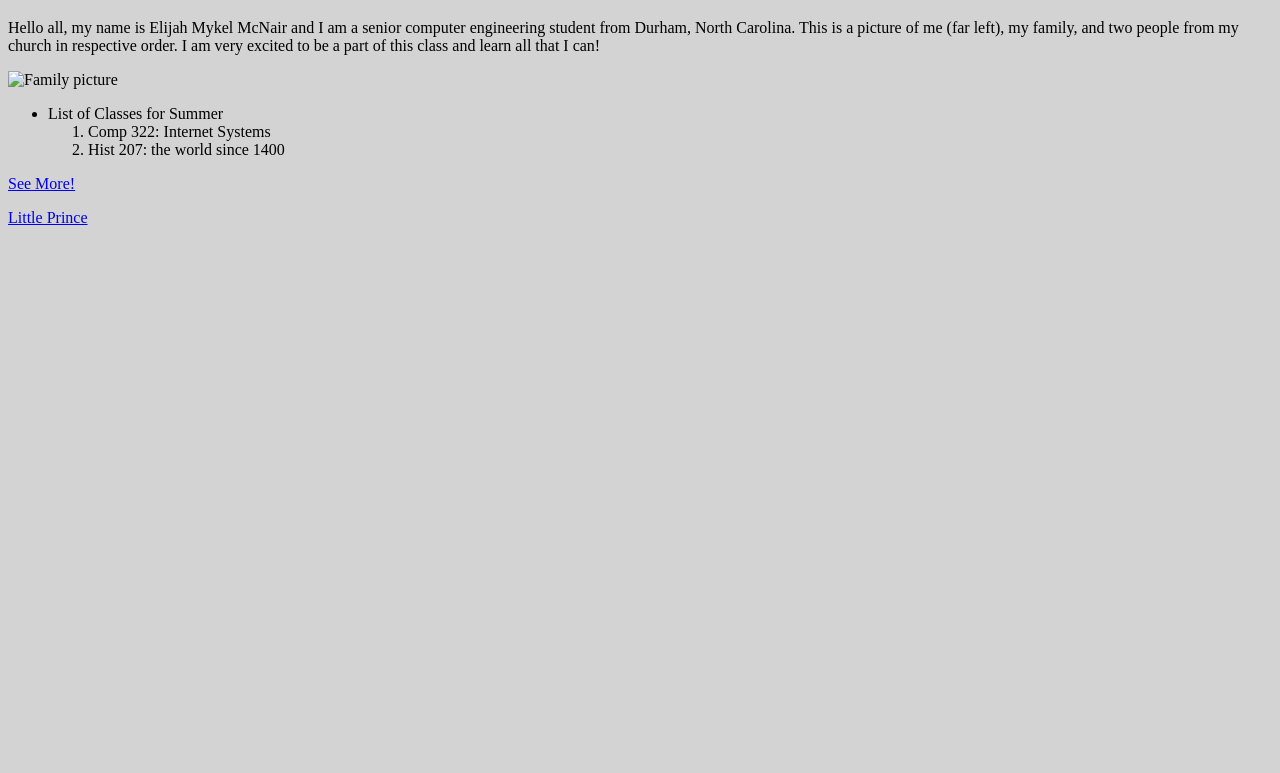
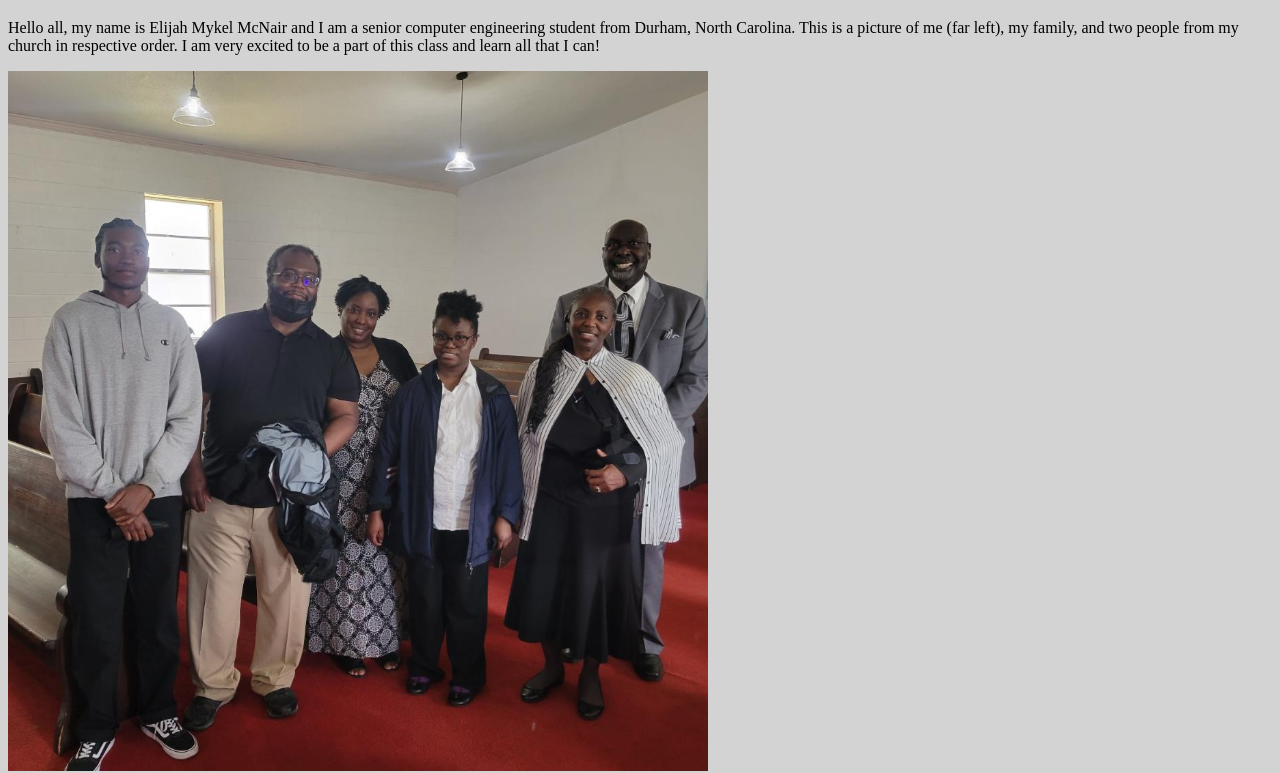
Before and after one commit to ElijahMcNair22/ElijahMcNair22.github.io, a plain HTML site: page index.html in a window 1280 px wide. Shown: the part 61-834 px from the top of the page. Before the commit the page ends 800 px from the top, so only its background shows below. Drawn offline with Linux system fonts and the light colour scheme.

Commit message:
Update index.html

```diff
--- a/index.html
+++ b/index.html
@@ -8,7 +8,7 @@
 <h1>Elijah McNair</h1>
 
 <p> Hello all, my name is Elijah Mykel McNair and I am a senior computer engineering student from Durham, North Carolina. This is a picture of me (far left), my family, and two people from my church in respective order. I am very excited to be a part of this class and learn all that I can!</p>
-<p><img src="img/img2.JPEG" alt="Family picture" height="700" width="700"/></p>
+<p><img src="img2.JPEG" alt="Family picture" height="700" width="700"/></p>
 <ul>
     <li>List of Classes for Summer
     <ol>
```
